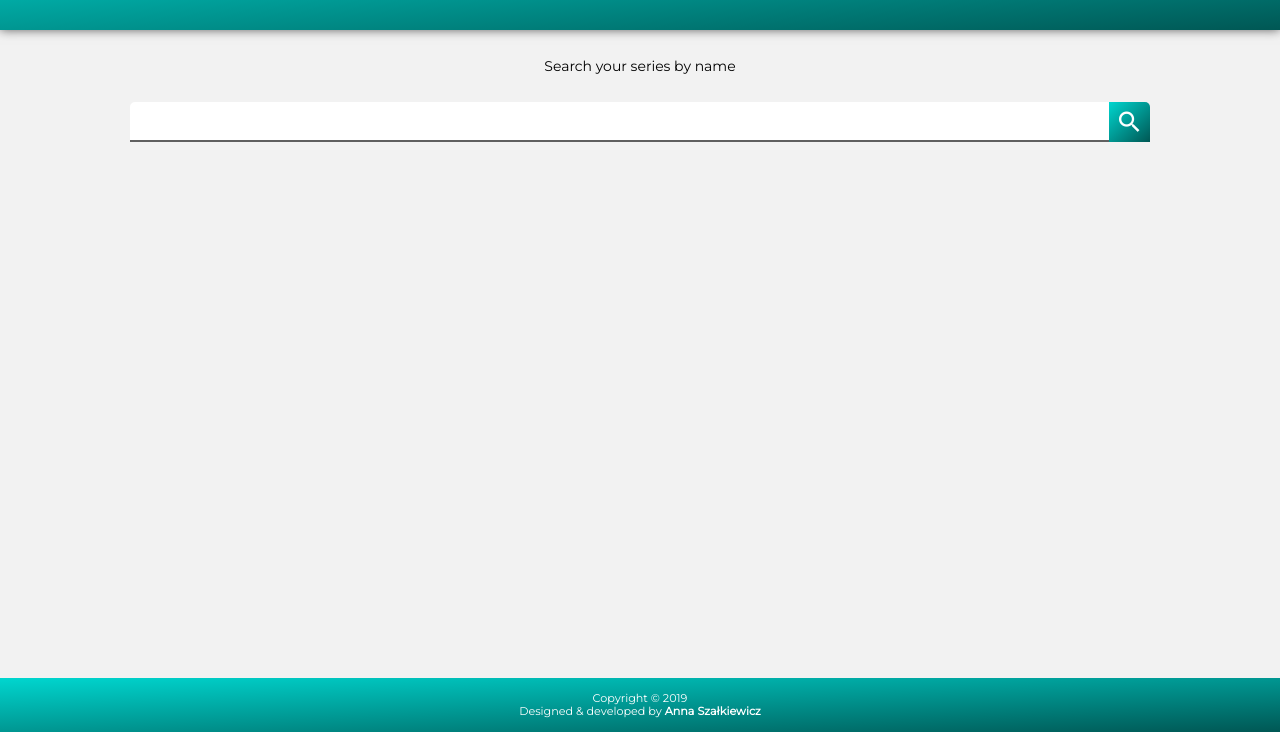
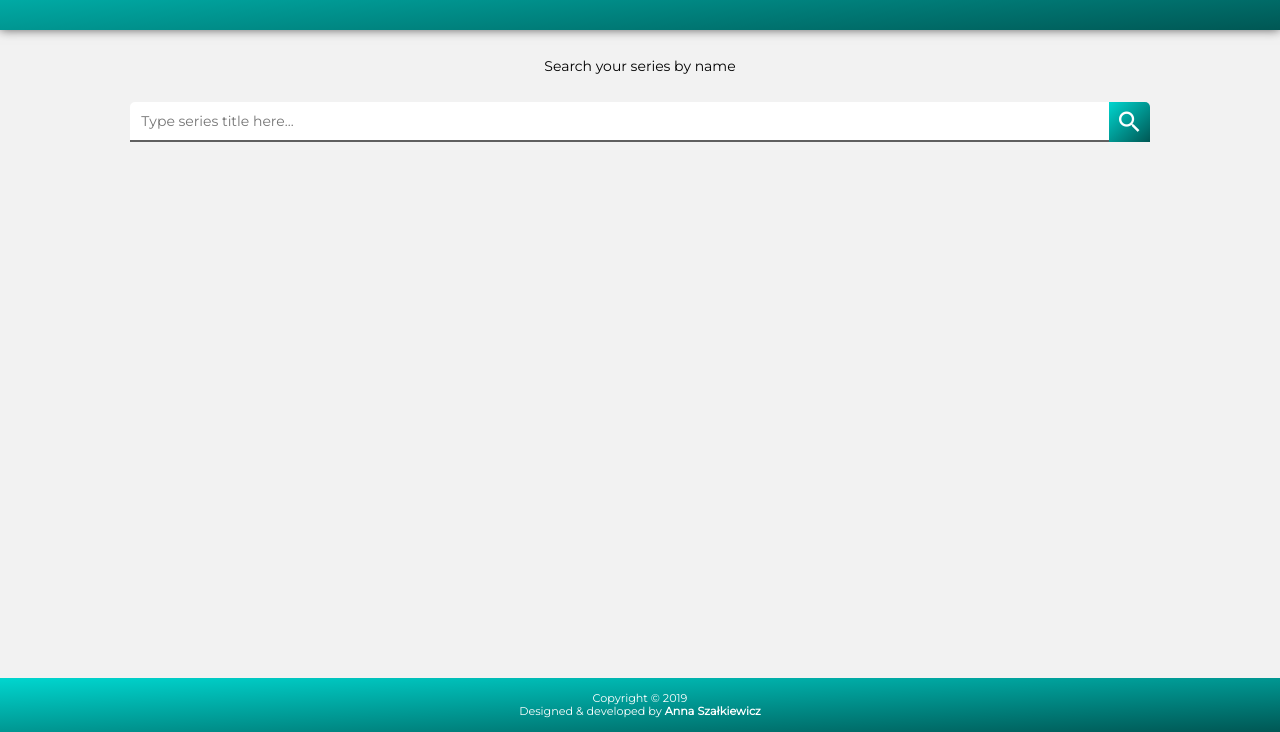
Before and after one commit to annaszalkiewicz/profil-fend-task, a website with bundled scripts: page index.html in a window 1280 px wide. Shown: the part 68-800 px from the top of the page. Built offline with nearby package versions, Linux system fonts and the light colour scheme.

Commit message:
Add placeholder to text input

```diff
--- a/index.html
+++ b/index.html
@@ -37,6 +37,7 @@
 							name="name"
 							id="name"
 							class="form_input--text"
+							placeholder="Type series title here..."
 							minlength="1"
 							required
 						/>
```
